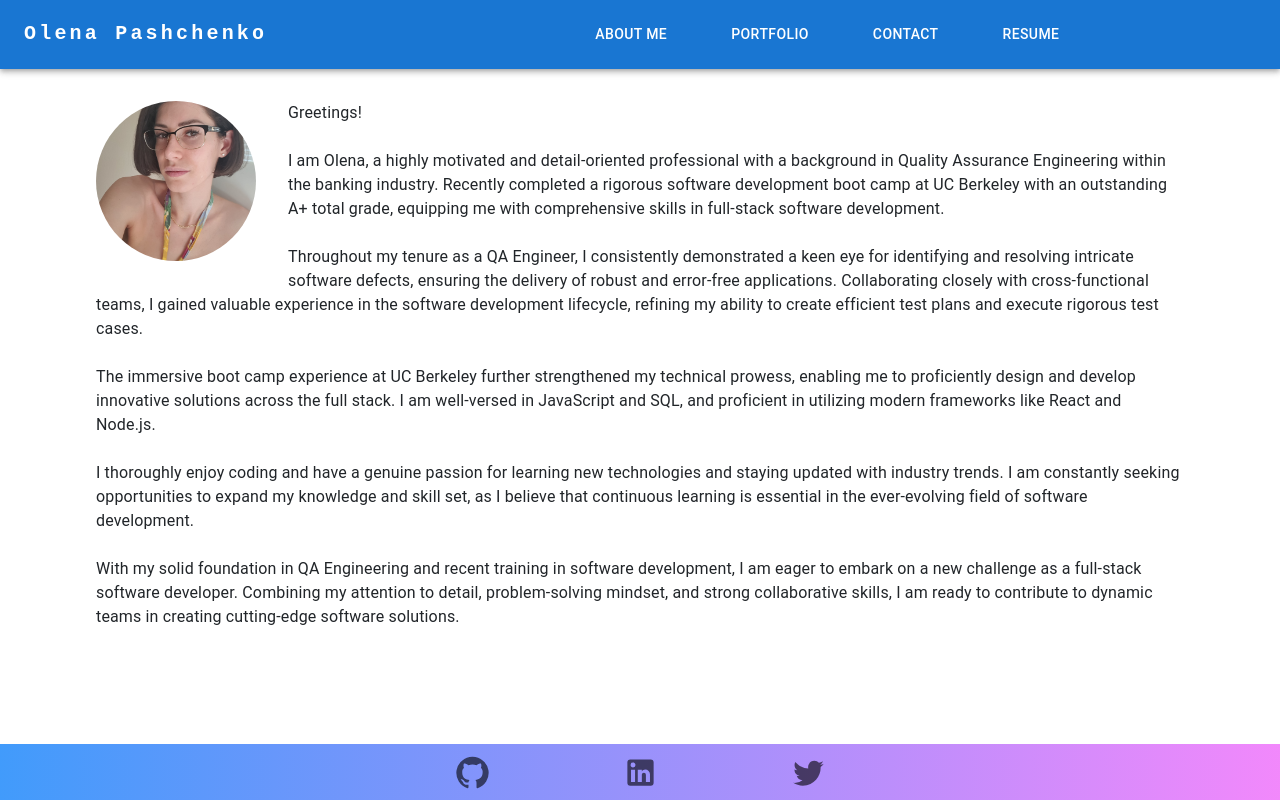
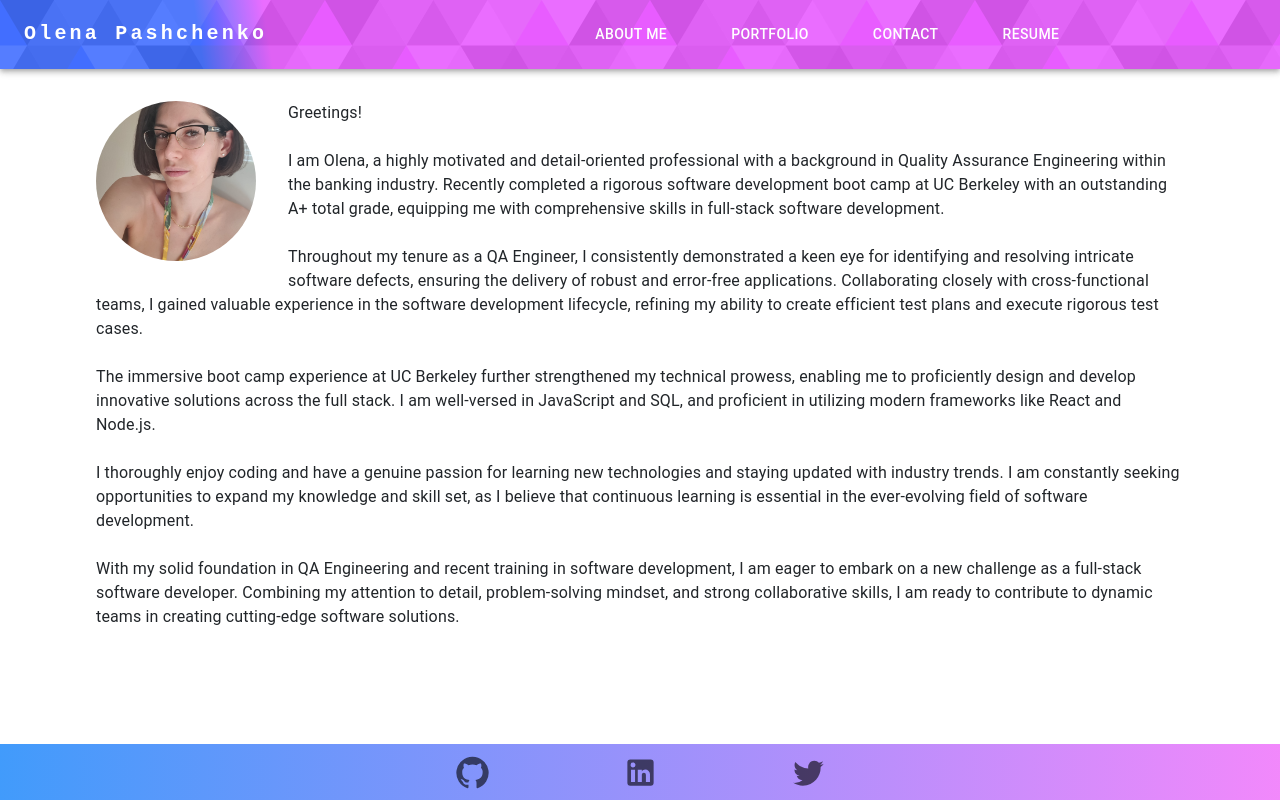
Before and after one commit to UserOlena/portfolio_react, a React (Create React App) app: page / in a window 1280 px wide. Built offline with nearby package versions, Linux system fonts and the light colour scheme.

Commit message:
Change Navbar design, add Navbar bg images.

```diff
--- a/src/components/Navbar.js
+++ b/src/components/Navbar.js
@@ -23,7 +23,16 @@ export function Navbar() {
     };
 
     return (
-        <AppBar position="static">
+        <AppBar
+            position="static"
+            sx={{
+                backgroundColor: '#ffffff',
+                backgroundImage: 'url(./navbar_bg_1.svg)',
+                //backgroundAttachment: 'fixed',
+                //backgroundSize: 'cover',
+                //backgroundRepeat: 'repeat'
+            }}
+        >
             <Container maxWidth="xl">
                 <Toolbar disableGutters>
                     <Typography
@@ -43,7 +52,11 @@ export function Navbar() {
                     >
                         Olena Pashchenko
                     </Typography>
-                    <Box sx={{ flexGrow: 1, display: { xs: 'flex', md: 'none' } }}>
+                    <Box sx={{
+                        flexGrow: 1,
+                        display: { xs: 'flex', md: 'none' }
+                        }}
+                    >
                         <IconButton
                             size="large"
                             aria-label="account of current user"
@@ -96,7 +109,8 @@ export function Navbar() {
                                     marginLeft: '3rem',
                                     borderRadius: 3,
                                     '&:hover': {
-                                        background: '#1b5bf7',
+                                        background: 'rgb(27, 91, 247, 0.5)',
+
                                     }
                                 }}
                             >
```
Also changed, not shown: public/navbar_bg.svg (added), public/navbar_bg_1.svg (added).
